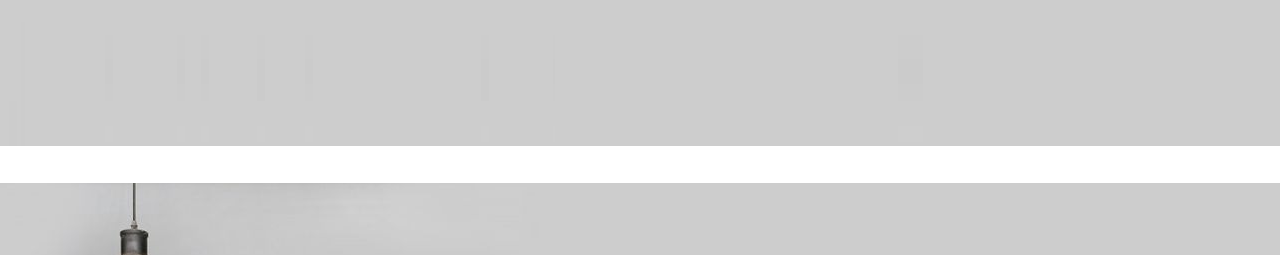
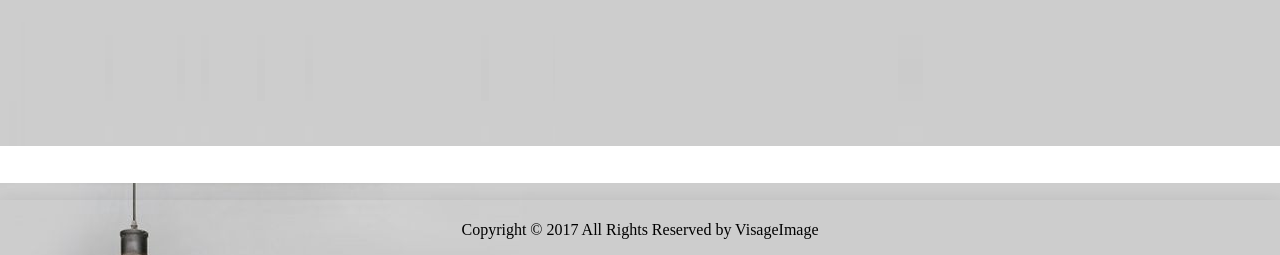
Before and after one commit to mariogomezr/visageimage, a Flask app: page /verImagen in a window 1280 px wide. Shown: the part 545-800 px from the top of the page. Run offline with Flask 2, Linux system fonts and the light colour scheme; some libraries are stand-ins or nearby versions.

Commit message:
Modificaciones ventanas index y verImagen

```diff
--- a/static/css/estiloVerImagen.css
+++ b/static/css/estiloVerImagen.css
@@ -30,9 +30,9 @@
     border: none; /* Remove borders */
     font-size: 40px; /* Set a font size */
     cursor: pointer; /* Mouse pointer on hover */
-    /*position: fixed;
-    right: 700px;
-    top: 120px;*/
+    position: relative;
+    right: 380px;
+    top: -380px;
   }
 .btn:active {
     transform: translateY(2px);
@@ -118,7 +118,3 @@ margin-top: 170px;
   font-family: 'arial';
   font-size: 25px;
 }
-
-.columna-imagen div{
-  display: inline-block;
-}
--- a/static/css/style.css
+++ b/static/css/style.css
@@ -111,3 +111,17 @@
     max-width: 100%;
   }
 }
+
+
+.barra-footer {
+  clear: both;
+  position: fixed;
+  bottom: 0;
+  width: 100%;
+  display: flex;
+  justify-content: space-around;
+  padding-top: 0.3rem;
+  margin: 0 auto 0 auto;
+  align-items: center;
+  box-shadow: 0 4px 18px 0 rgba(0,0,0,.12), 0 7px 10px -5px rgba(0,0,0,.15)
+}
--- a/templates/baseImagen.html
+++ b/templates/baseImagen.html
@@ -16,14 +16,13 @@
             </nav>
         </div>
     </section>
-    {% for message in get_flashed_messages() %}
-    <div class="flash">{{ message }}</div>
-    {% endfor %}
+
     {% block content %}{% endblock %}
 
-    <footer class="barra-header">
+    <footer class="barra-footer">
         <p class="copyright-text"> Copyright &copy; 2017 All Rights Reserved by VisageImage </p>
     </footer>
+
 </body>
 
 </html>
```
